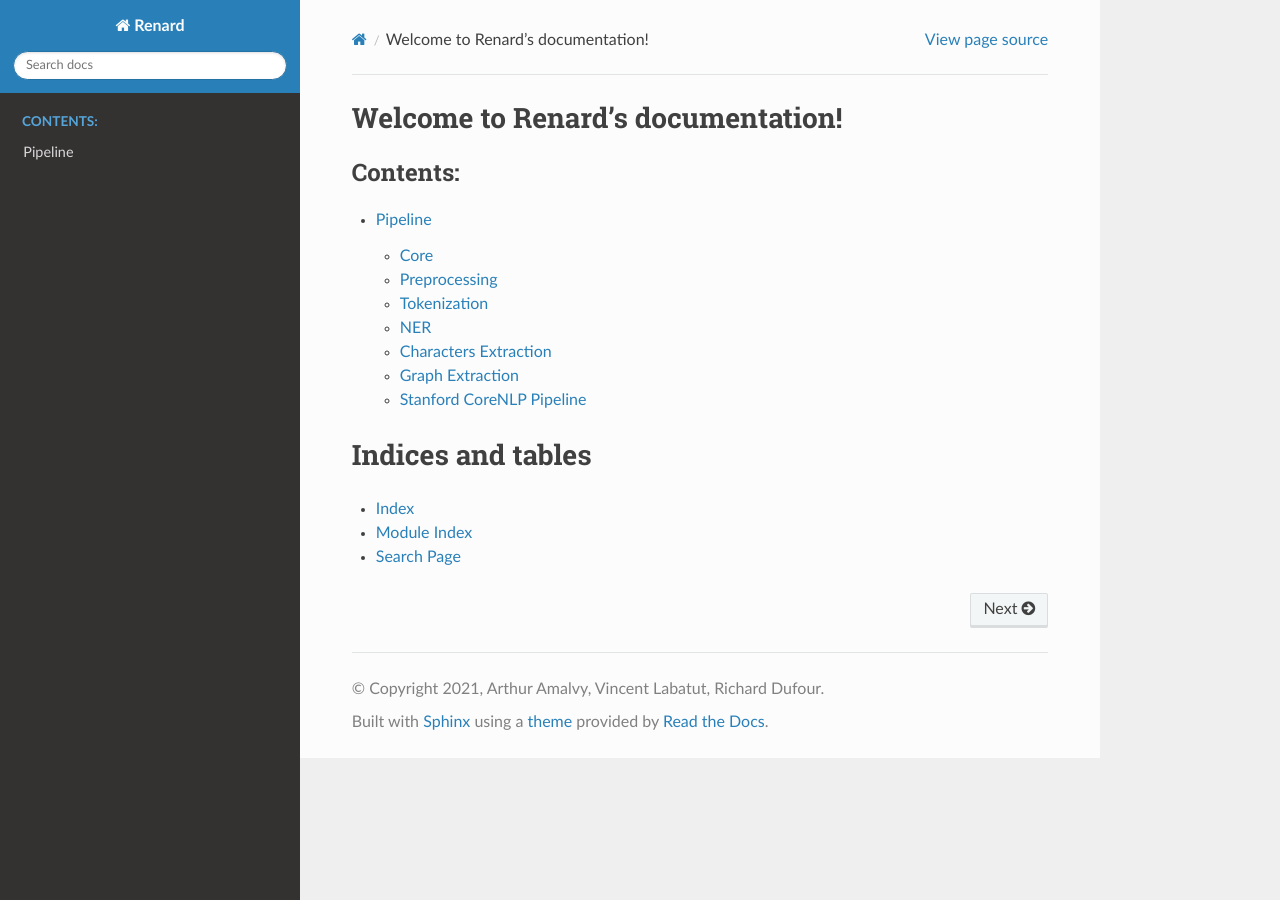
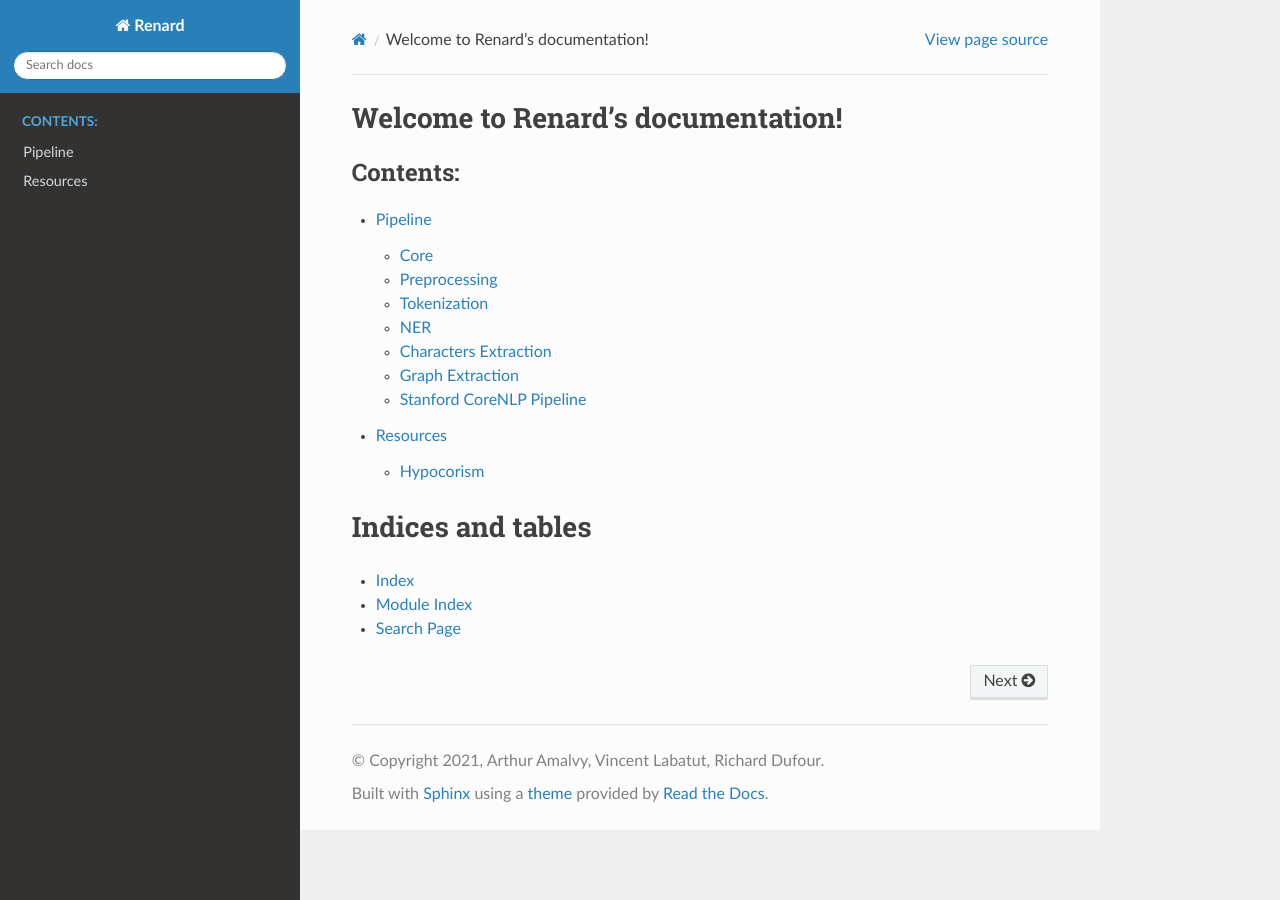
Before and after one commit to CompNet/Renard, a Sphinx documentation site: the page built from docs/index.rst, in a window 1280 px wide. Built offline with Sphinx 7.4.7 and the Read the Docs theme 2.0.0, drawn with Linux system fonts in a browser that asks for light colours.

Commit message:
doc for renard.resources.hypocorisms

```diff
--- a/docs/index.rst
+++ b/docs/index.rst
@@ -6,6 +6,7 @@ Welcome to Renard's documentation!
    :caption: Contents:
 
    pipeline
+   resources
 
 
 Indices and tables
--- /dev/null
+++ b/docs/resources.rst
@@ -0,0 +1,10 @@
+=========
+Resources
+=========
+
+
+Hypocorism
+==========
+
+.. autoclass:: renard.resources.hypocorisms.HypocorismGazetteer
+   :members:
```
Also changed, not shown: 1 other file.
